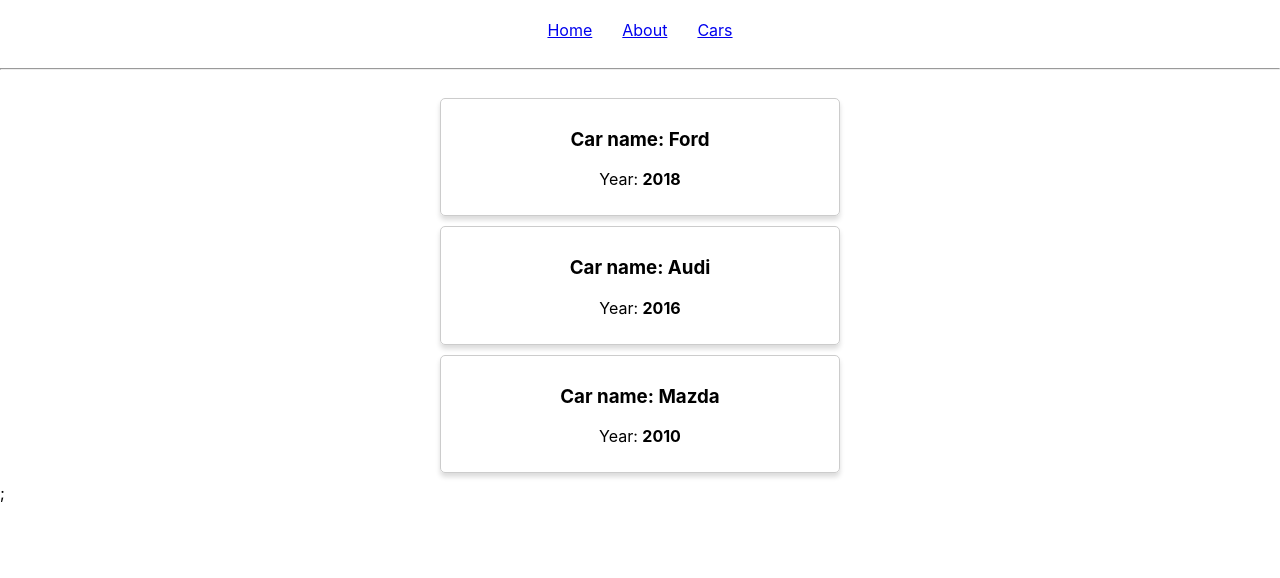
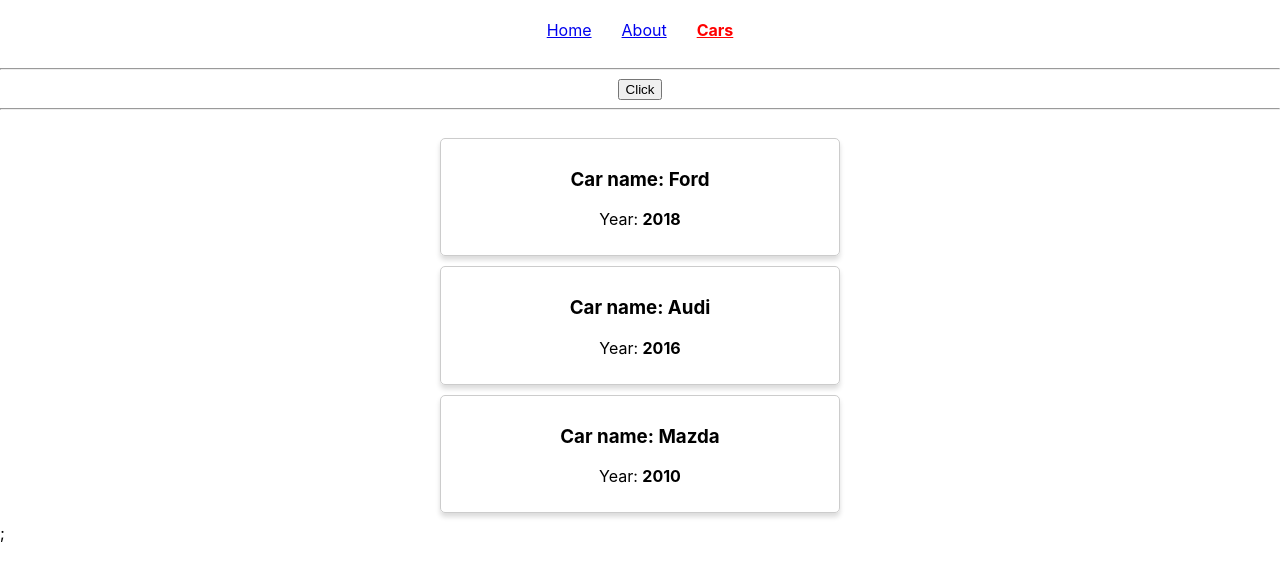
Before and after one commit to frost1335/react-router, a React (Create React App) app in the folder client/: page /cars in a window 1280 px wide. Shown: the top 578 px of the page. Built offline with nearby package versions, Linux system fonts and the light colour scheme.

Commit message:
7-block 6-video 04:00

```diff
--- a/client/src/About/About.js
+++ b/client/src/About/About.js
@@ -2,6 +2,7 @@
 import classes from './About.module.css'
 
 const About = (props) => {
+  console.log(props);
   return (
     <div className={classes.About}>
       <h1>About page</h1>
--- a/client/src/App.module.css
+++ b/client/src/App.css
@@ -8,7 +8,12 @@
   padding: 20px 0;
 }
 
-.navbar ul li{
-    margin: 0 15px;
-    text-decoration: none;
+.navbar ul li {
+  margin: 0 15px;
+  text-decoration: none;
 }
+
+.navbar ul li a.active {
+  font-weight: bold;
+  color: red;
+}
--- a/client/src/App.js
+++ b/client/src/App.js
@@ -1,23 +1,29 @@
 import React, { Component } from "react";
 import Cars from "./Cars/Cars";
 import About from "./About/About";
-import { Route, Routes, Link } from "react-router-dom";
-import classes from "./App.module.css";
+import { Route, Routes, NavLink } from "react-router-dom";
+import "./App.css";
 
 class App extends Component {
   render() {
     return (
       <div>
-        <nav className={classes.navbar}>
+        <nav className="navbar">
           <ul>
             <li>
-              <Link to="/">Home</Link>
+              <NavLink to="/">
+                Home
+              </NavLink>
             </li>
             <li>
-              <Link to="/about">About</Link>
+              <NavLink to="/about">
+                About
+              </NavLink>
             </li>
             <li>
-              <Link to="/cars">Cars</Link>
+              <NavLink to={{ pathname: "/cars" }}>
+                Cars
+              </NavLink>
             </li>
           </ul>
         </nav>
--- a/client/src/Cars/Cars.js
+++ b/client/src/Cars/Cars.js
@@ -4,17 +4,17 @@
 export const ClickedContext = React.createContext(false);
 
 class Cars extends Component {
-  constructor(props) {
-    super(props);
+  state = {
+    cars: [
+      { name: "Ford", year: 2018 },
+      { name: "Audi", year: 2016 },
+      { name: "Mazda", year: 2010 },
+    ],
+  };
 
-    this.state = {
-      cars: [
-        { name: "Ford", year: 2018 },
-        { name: "Audi", year: 2016 },
-        { name: "Mazda", year: 2010 },
-      ],
-    };
-  }
+  goToHomePage = () => {
+    this.props.history.push("/");
+  };
 
   render() {
     const divStyle = {
@@ -37,6 +37,8 @@
 
     return (
       <div style={divStyle}>
+        <button onClick={this.goToHomePage}>Click</button>
+        <hr />
         <div
           style={{
             width: 400,
```
